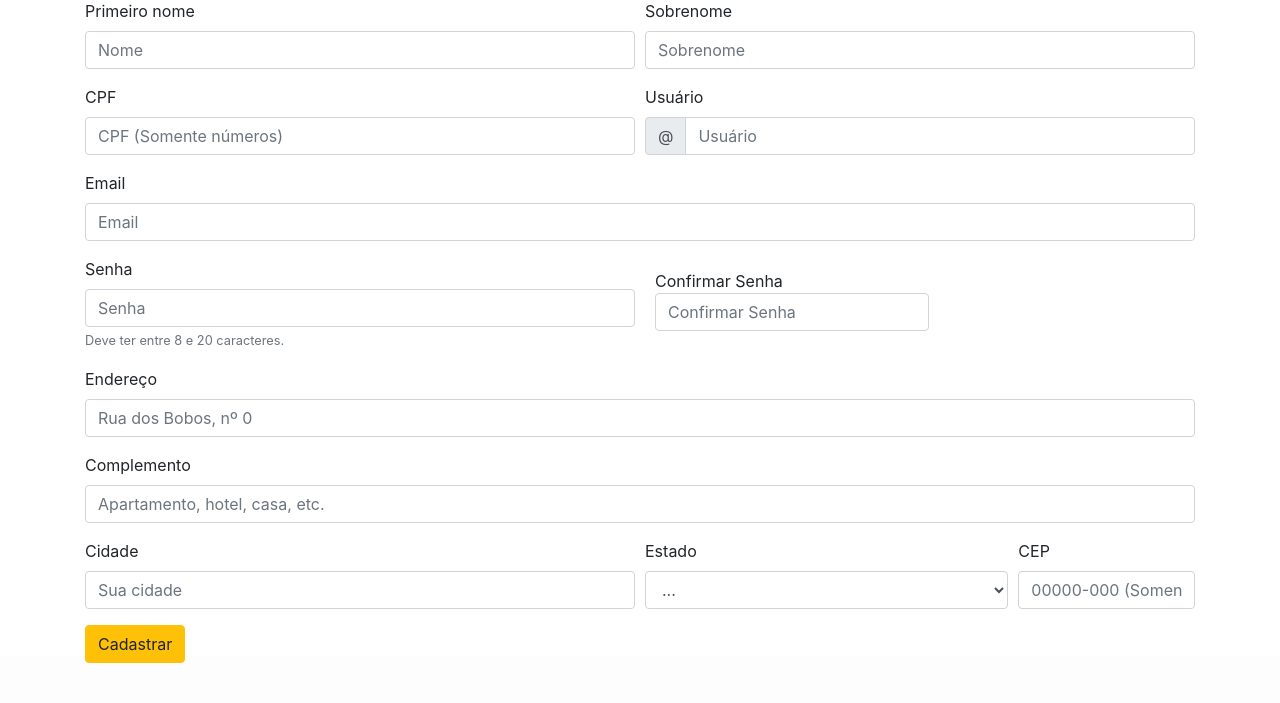
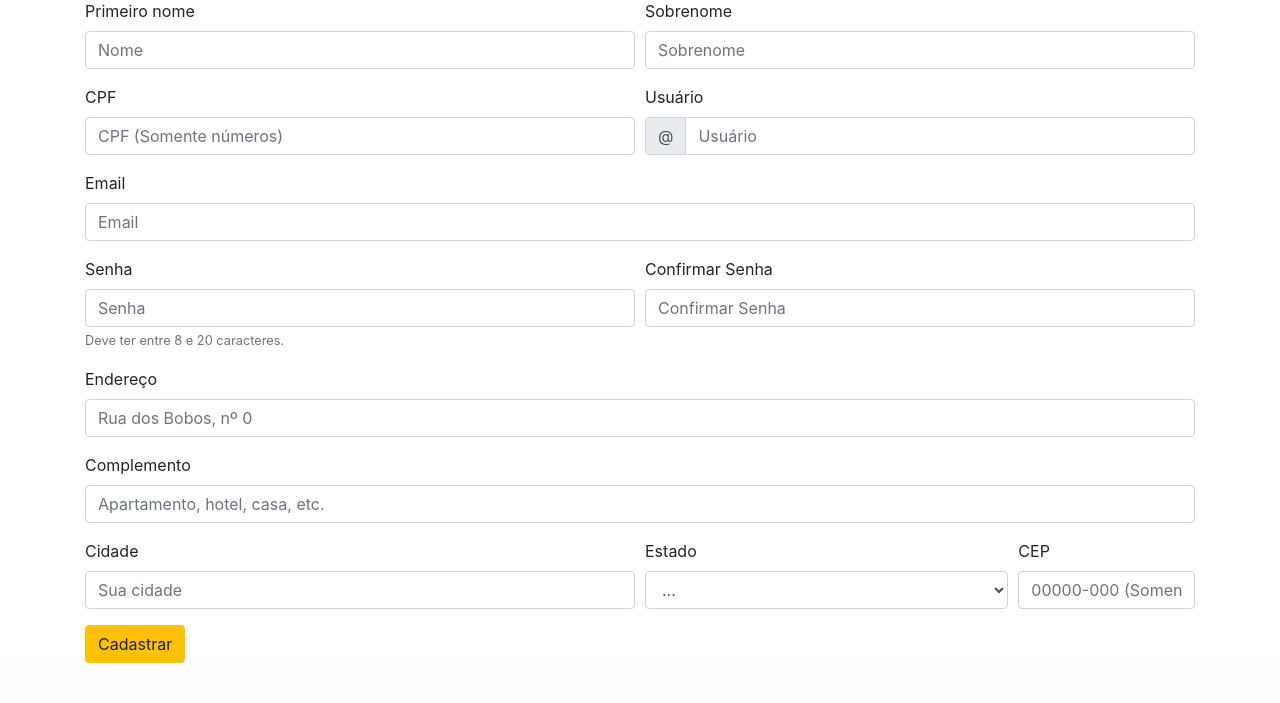
Before and after one commit to vitor-santos430/aprende_ai, a PHP site: page /index.php?page=cadastro_pf in a window 1280 px wide. Shown: the part 134-837 px from the top of the page. Run offline with PHP 8.4, Linux system fonts and the light colour scheme; some libraries are stand-ins or nearby versions.

Commit message:
Ajuste campo de confirmar a senha.

```diff
--- a/views/cadastro_pf.php
+++ b/views/cadastro_pf.php
@@ -39,12 +39,12 @@
                 <small id="passwordHelpInline" class="text-muted">Deve ter entre 8 e 20 caracteres.</small>
               </div>
 
-            <div class="form-inline">
-              <div class="form-group col-md-6 mb-4">
+
+              <div class="form-group col-md-6">
               <label for="inputPassword6">Confirmar Senha</label>
               <input type="password" id="inputPassword6" class="form-control"
               name="confirmaSenha" aria-describedby="passwordHelpInline" placeholder="Confirmar Senha" required>
-              </div>
+
             </div>
           </div>
             </div>
--- a/views/cadastro_pj.php
+++ b/views/cadastro_pj.php
@@ -42,12 +42,11 @@
           <small id="passwordHelpInline" class="text-muted">Deve ter entre 8 e 20 caracteres.</small>
         </div>
 
-      <div class="form-inline">
         <div class="form-group col-md-6 mb-3">
             <label for="inputPassword6">Confirmar Senha</label>
             <input type="password" id="inputPassword6" class="form-control"
             aria-describedby="passwordHelpInline" name="confirmaSenha"  placeholder="Confirmar Senha" required>
-        </div>
+
       </div>
     </div>
       </div>
```
